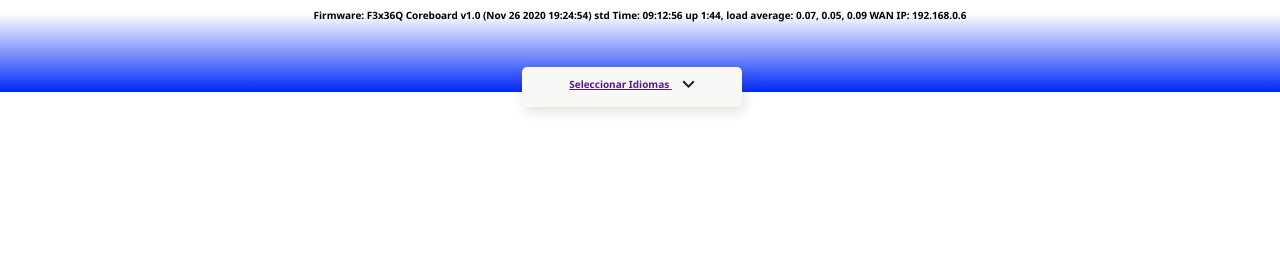
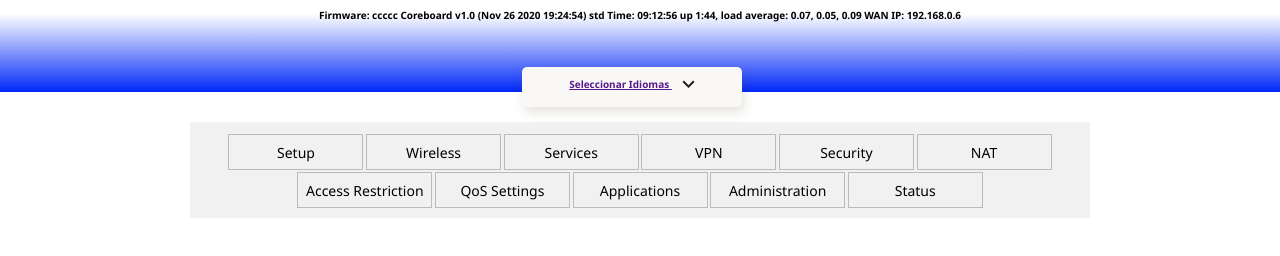
Before and after one commit to clavij0/pj_ws_qec20, a plain HTML site: page index.html in a window 1280 px wide. Shown: the part 58-314 px from the top of the page. Drawn offline with Linux system fonts and the light colour scheme.

Commit message:
Se realizó los botones de configuración settings menu

```diff
--- a/css/styles.css
+++ b/css/styles.css
@@ -79,3 +79,45 @@ header img{
     background-image: url("../assets/icons/down-arrow.svg");
     background-repeat: no-repeat;
 }
+
+/*Main*/
+main{
+    width: 100%;
+    height: auto;
+}
+.main-tables--menu{
+    width: 100%;
+    height: auto;
+    padding-top: 30px;
+    text-align: center;
+}
+.menu--lists{
+    width: 100%;
+    min-width: 300px;
+    max-width: 900px;
+    min-height: 60px;
+    margin: 0px auto;
+    padding: 10px 0px;
+    list-style-type: none;
+    background-color: #f1f1f1;
+}
+.menu--lists li{
+    display: inline-flex;
+
+}
+.menu--lists li a{
+    display: inline-flex;
+    align-items: center;
+    justify-content: center;
+    width: 135px;
+    min-height: 36px ;
+    margin-top: 2px;
+    border: 1px solid #bbb;
+    text-decoration: none;
+    font-size: 1.4rem;
+    color: black;
+}
+li a:hover{
+    background-color: #555;
+    color: white;
+}
--- a/index.html
+++ b/index.html
@@ -11,7 +11,7 @@
     <header>
         <img src="./assets/img/logo.png" alt="">
         <div class="header--modemstatus">
-            <p>Firmware: F3x36Q Coreboard v1.0 (Nov 26 2020 19:24:54) std
+            <p>Firmware: ccccc Coreboard v1.0 (Nov 26 2020 19:24:54) std
                 Time: 09:12:56 up 1:44, load average: 0.07, 0.05, 0.09
                 WAN IP: 192.168.0.6
             </p>
@@ -20,7 +20,24 @@
 
     </header>
     <main>
-
+        <section class="main-tables-container">
+            <div class="main-tables--menu">
+                 <ul class="menu--lists">
+                     <li><a href="#">Setup</a></li>
+                     <li><a href="#">Wireless</a> </li>
+                     <li><a href="#">Services</a></li>
+                     <li><a href="#">VPN</a></li>
+                     <li><a href="#">Security</a></li>
+                     <li><a href="#">NAT</a></li>
+                     <li><a href="#">Access Restriction</a></li>
+                     <li><a href="#">QoS Settings</a></li>
+                     <li><a href="#">Applications</a></li>
+                     <li><a href="#">Administration</a></li>
+                     <li><a href="#">Status</a></li>
+                 </ul>
+            </div>
+            <div></div>
+        </section>
     </main>
     <footer>
 
```
